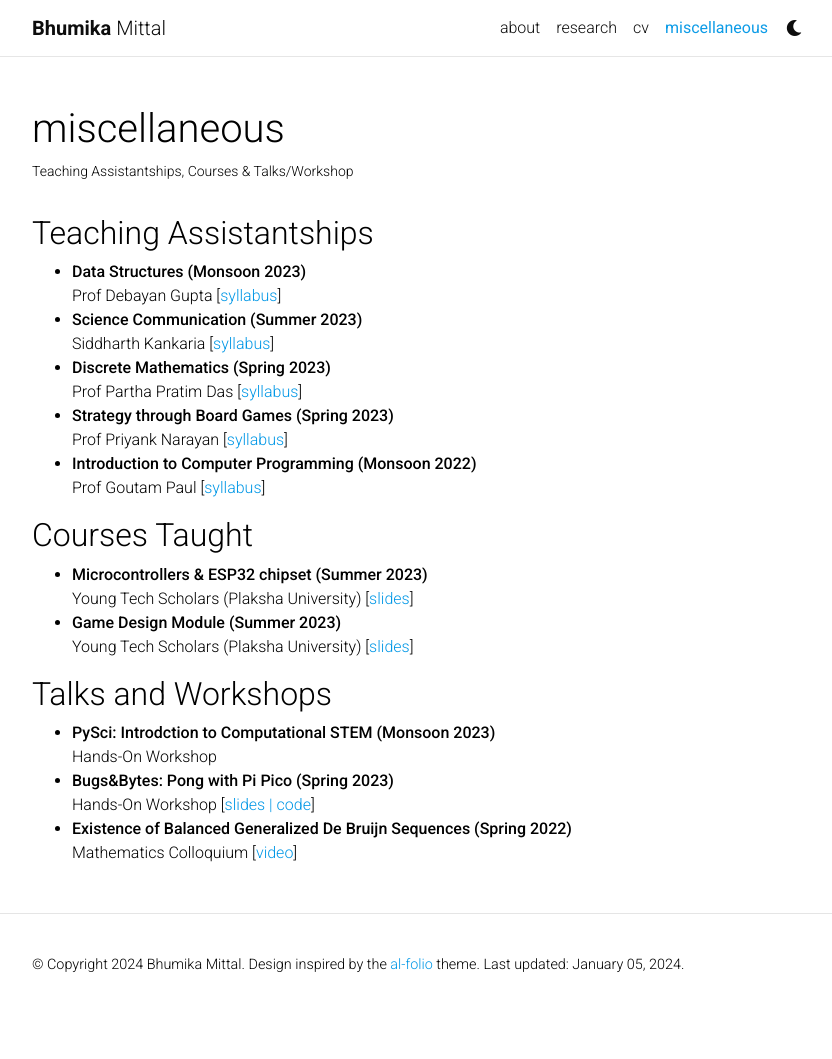
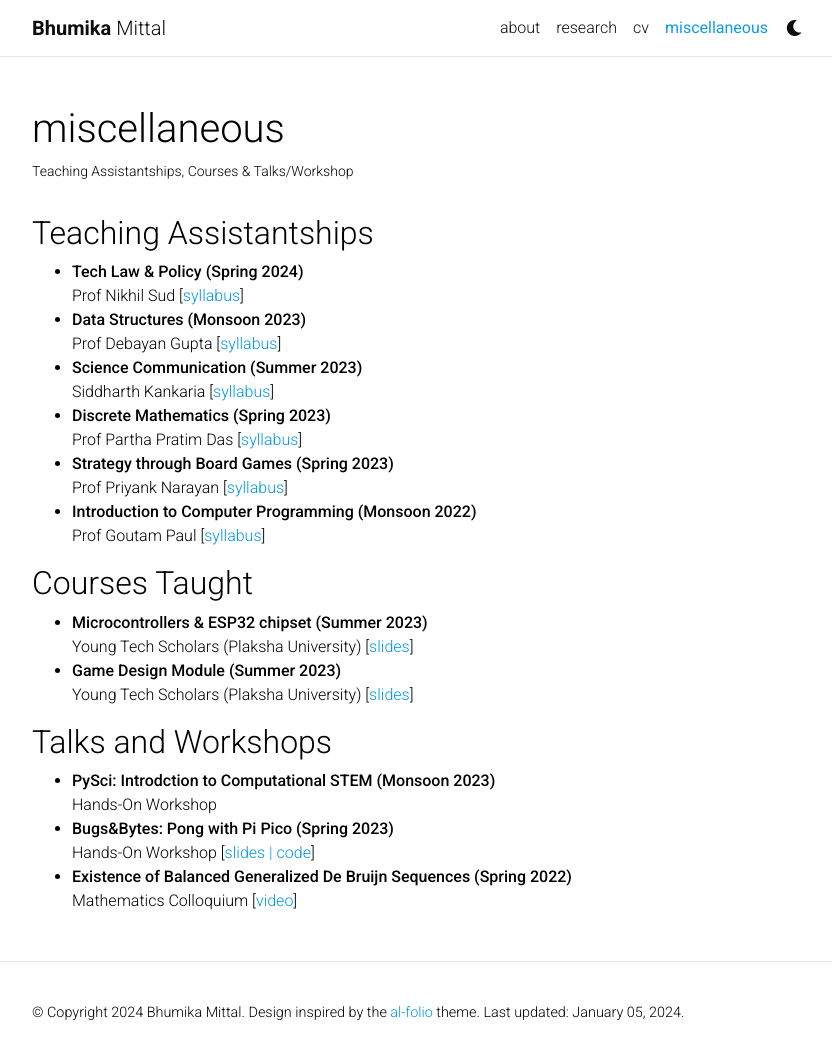
Before and after one commit to bhumikamittal7/bhumikamittal7.github.io, a Jekyll site: the page built from _pages/misc.md, in a window 1280 px wide and 1064 px high. Shown: the top 1059 px of the window, without its empty margins (223-1055 px from the left). Built offline with Jekyll 4.4.1, drawn with Linux system fonts in a browser that asks for light colours; comment, search, counter and statistics services are not loaded; a style sheet for code colours, icons or effects is not loaded.

Commit message:
regular updates

```diff
--- a/_bibliography/papers.bib
+++ b/_bibliography/papers.bib
@@ -26,7 +26,7 @@
   publisher=elsevier,
   doi={https://doi.org/10.1016/j.disc.2023.113487},
   url={https://arxiv.org/abs/2201.11863},
-  pdf={../pdf/2201.11863.pdf},
+  pdf={../pdf/deBruijn.pdf},
   selected={true},
   metatype={published}
 }
--- a/_layouts/about.html
+++ b/_layouts/about.html
@@ -42,13 +42,13 @@
 
           <!-- News -->
           {% if page.news -%}
-            <h2><a href="{{ '/news/' | relative_url }}" style="color: inherit;">news</a></h2>
+            <h2><a href="{{ '/news/' | relative_url }}" style="color: inherit;">updates</a></h2>
             {%- include news.html %}
           {%- endif %}
 
           <!-- Selected papers -->
           {% if page.selected_papers -%}
-            <h2><a href="{{ '/research/' | relative_url }}" style="color: inherit;">selected works</a></h2>
+            <h2><a href="{{ '/research/' | relative_url }}" style="color: inherit;">selected work</a></h2>
             {%- include selected_papers.html %}
           {%- endif %}
 
--- a/_pages/misc.md
+++ b/_pages/misc.md
@@ -9,16 +9,18 @@
 
 ## Teaching Assistantships
 
+- **Tech Law & Policy (Spring 2024)**<br/>
+  Prof Nikhil Sud [[syllabus](../assets/pdf/techlaw.pdf)]
 - **Data Structures (Monsoon 2023)**<br/>
-  Prof Debayan Gupta [[syllabus](../assets/pdf/data-structures-course-information.pdf)]
+  Prof Debayan Gupta [[syllabus](../assets/pdf/DataStructures.pdf)]
 - **Science Communication (Summer 2023)**<br/>
   Siddharth Kankaria [[syllabus](../assets/pdf/ScienceComm.pdf)]
 - **Discrete Mathematics (Spring 2023)**<br/>
-  Prof Partha Pratim Das [[syllabus](../assets/pdf/Course Catalogue - Discrete Mathematics.pdf)]
+  Prof Partha Pratim Das [[syllabus](../assets/pdf/DiscreteMathematics.pdf)]
 - **Strategy through Board Games (Spring 2023)**<br/>
   Prof Priyank Narayan [[syllabus](../assets/pdf/STBG.pdf)]
 - **Introduction to Computer Programming (Monsoon 2022)**<br/>
-  Prof Goutam Paul [[syllabus](../assets/pdf/L1_Introduction.pdf)]
+  Prof Goutam Paul [[syllabus](../assets/pdf/ICP.pdf)]
 
 ## Courses Taught
 
```
Also changed, not shown: _news/announcement_1.md (+1 -1 lines), _news/announcement_2.md (+1 -1 lines), _pages/about.md (+7 -3 lines), 11 other files.
